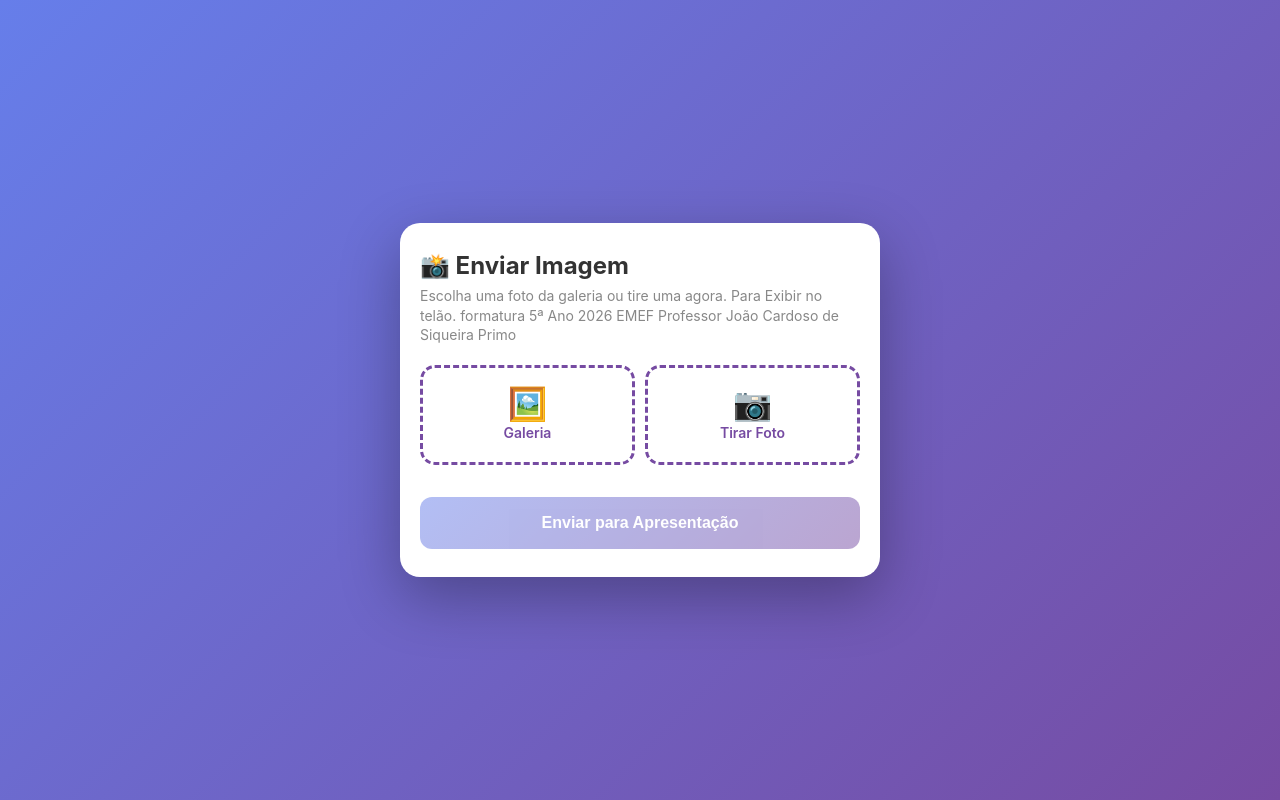
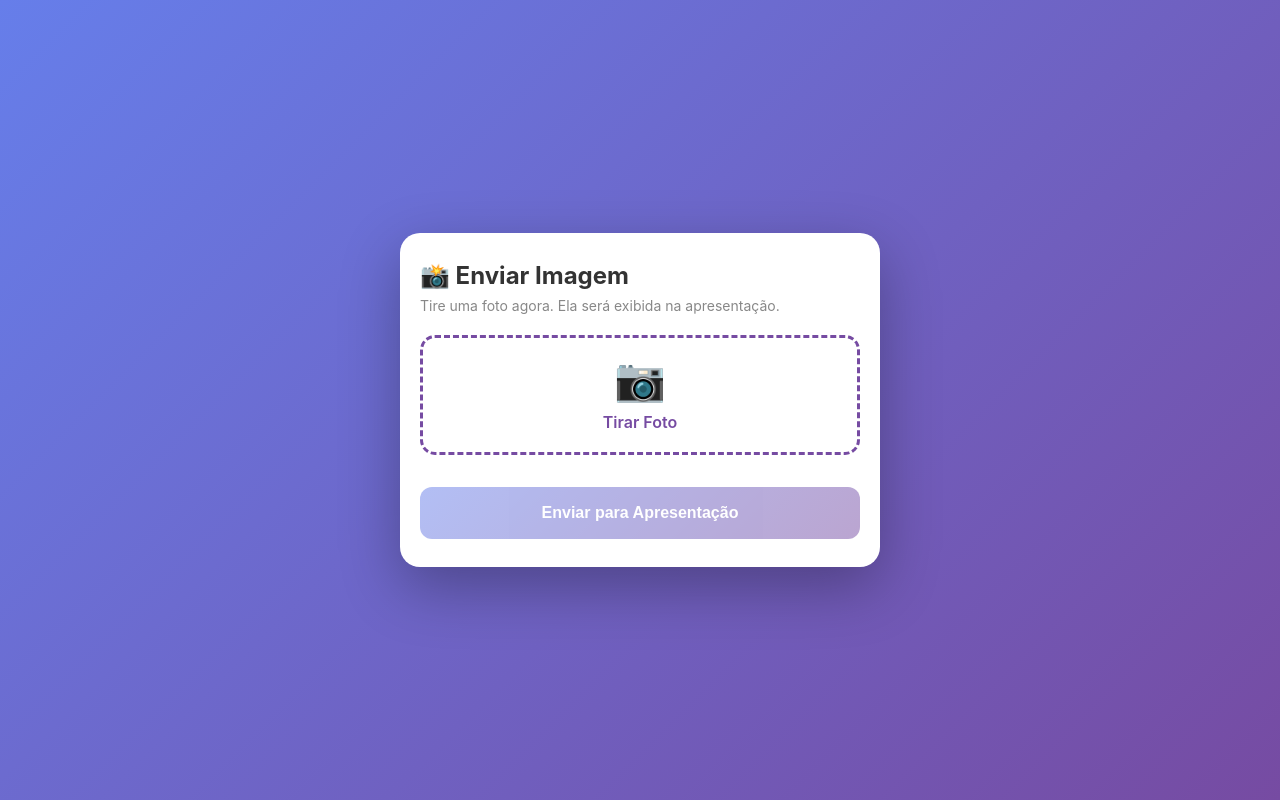
Before and after one commit to Kle182/slideshow, a plain HTML site: page upload.html in a window 1280 px wide. Drawn offline with Linux system fonts and the light colour scheme.

Commit message:
Add files via upload

```diff
--- a/upload.html
+++ b/upload.html
@@ -32,15 +32,14 @@
     line-height: 1.4;
   }
 
+  /* 🌟 ALTERAÇÃO AQUI: Mudamos para 1 coluna para o botão ficar largo */
   .acoes {
     display: grid;
-    grid-template-columns: 1fr 1fr;
+    grid-template-columns: 1fr;
     gap: 10px;
     margin-bottom: 16px;
   }
-  @media (max-width: 380px) {
-    .acoes { grid-template-columns: 1fr; }
-  }
+
   .btn-acao {
     display: flex; flex-direction: column; align-items: center; justify-content: center;
     gap: 4px;
@@ -50,19 +49,19 @@
     background: transparent;
     color: #764ba2;
     cursor: pointer;
-    font-size: clamp(12px, 3.5vw, 14px);
+    font-size: clamp(14px, 4vw, 16px); /* Fonte um pouco maior já que agora ocupa a tela toda */
     font-weight: 600;
     transition: all 0.2s;
     user-select: none;
     -webkit-user-select: none;
-    min-height: 100px;
+    min-height: 120px; /* Altura maior para facilitar o toque */
   }
   .btn-acao:active, .btn-acao:hover {
     background: #f5f0ff;
     border-color: #667eea;
     transform: scale(0.98);
   }
-  .btn-acao .icon { font-size: 32px; line-height: 1; }
+  .btn-acao .icon { font-size: 42px; line-height: 1; margin-bottom: 8px; }
   .btn-acao input { display: none; }
 
   .preview-box {
@@ -144,18 +143,23 @@
 
 <div class="card">
   <h1>📸 Enviar Imagem</h1>
-  <p class="sub">Escolha uma foto da galeria ou tire uma agora. Para Exibir no telão. formatura 5ª Ano 2026  EMEF Professor João Cardoso de Siqueira Primo</p>
+  <p class="sub">Tire uma foto agora. Ela será exibida na apresentação.</p>
 
   <div class="acoes">
+    <!-- 🌟 ALTERAÇÃO AQUI: Botão da Galeria comentado -->
+    <!--
     <label class="btn-acao" for="inputGaleria">
       <span class="icon">🖼️</span>
       <span>Galeria</span>
       <input type="file" id="inputGaleria" accept="image/*">
     </label>
+    -->
 
+    <!-- Botão da Câmera ficou ativo e ocupando todo o espaço -->
     <label class="btn-acao" for="inputCamera">
       <span class="icon">📷</span>
       <span>Tirar Foto</span>
+      <!-- capture="environment" abre a câmera traseira no celular -->
       <input type="file" id="inputCamera" accept="image/*" capture="environment">
     </label>
   </div>
@@ -189,7 +193,8 @@ const LIMITE_BYTES = 900 * 1024;
 const app = initializeApp(firebaseConfig);
 const db = getFirestore(app);
 
-const inputGaleria = document.getElementById('inputGaleria');
+// 🌟 ALTERAÇÃO AQUI: inputGaleria foi removido daqui
+// const inputGaleria = document.getElementById('inputGaleria');
 const inputCamera  = document.getElementById('inputCamera');
 const previewBox   = document.getElementById('previewBox');
 const previewImg   = document.getElementById('previewImg');
@@ -198,11 +203,8 @@ const btnRemover   = document.getElementById('btnRemover');
 const btnEnviar    = document.getElementById('btnEnviar');
 const msg          = document.getElementById('msg');
 
-let selecionado = null; // { file, dataURL, bytes }
+let selecionado = null;
 
-// ============================================================
-// COMPRESSÃO
-// ============================================================
 async function comprimirParaBase64(file) {
   const bitmap = await createImageBitmap(file).catch(async () => {
     return new Promise((resolve, reject) => {
@@ -242,9 +244,6 @@ function formatarTamanho(bytes) {
   return (bytes / 1024 / 1024).toFixed(2) + ' MB';
 }
 
-// ============================================================
-// PROCESSAR SELEÇÃO
-// ============================================================
 async function processarArquivo(file) {
   if (!file) return;
   if (!file.type.startsWith('image/')) {
@@ -275,10 +274,14 @@ async function processarArquivo(file) {
   }
 }
 
+// 🌟 ALTERAÇÃO AQUI: Listener da galeria comentado
+/*
 inputGaleria.addEventListener('change', e => {
   processarArquivo(e.target.files[0]);
   e.target.value = '';
 });
+*/
+
 inputCamera.addEventListener('change', e => {
   processarArquivo(e.target.files[0]);
   e.target.value = '';
@@ -292,9 +295,6 @@ btnRemover.addEventListener('click', () => {
   esconderMsg();
 });
 
-// ============================================================
-// ENVIO PARA O FIRESTORE
-// ============================================================
 btnEnviar.addEventListener('click', async () => {
   if (!selecionado) return;
 
@@ -306,7 +306,7 @@ btnEnviar.addEventListener('click', async () => {
       url: selecionado.dataURL,
       nome: selecionado.file.name || 'foto.jpg',
       exibicoes: 0,
-      ativo: true, // 🌟 GARANTE QUE A IMAGEM NASCE ATIVA
+      ativo: true,
       criadoEm: Date.now(),
       tamanho: selecionado.bytes
     });
@@ -325,9 +325,6 @@ btnEnviar.addEventListener('click', async () => {
   }
 });
 
-// ============================================================
-// UI
-// ============================================================
 function mostrarMsg(texto, tipo) {
   msg.textContent = texto;
   msg.className = 'msg ' + tipo;
```
